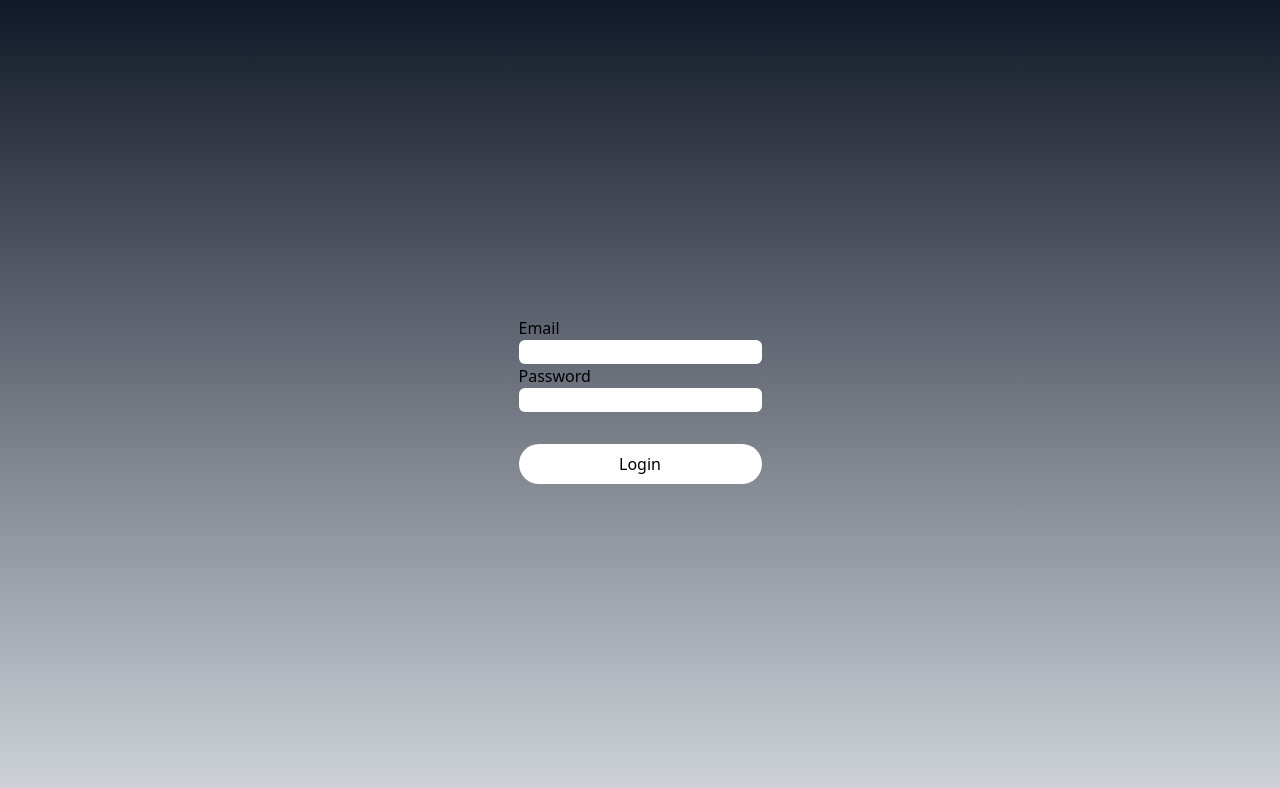
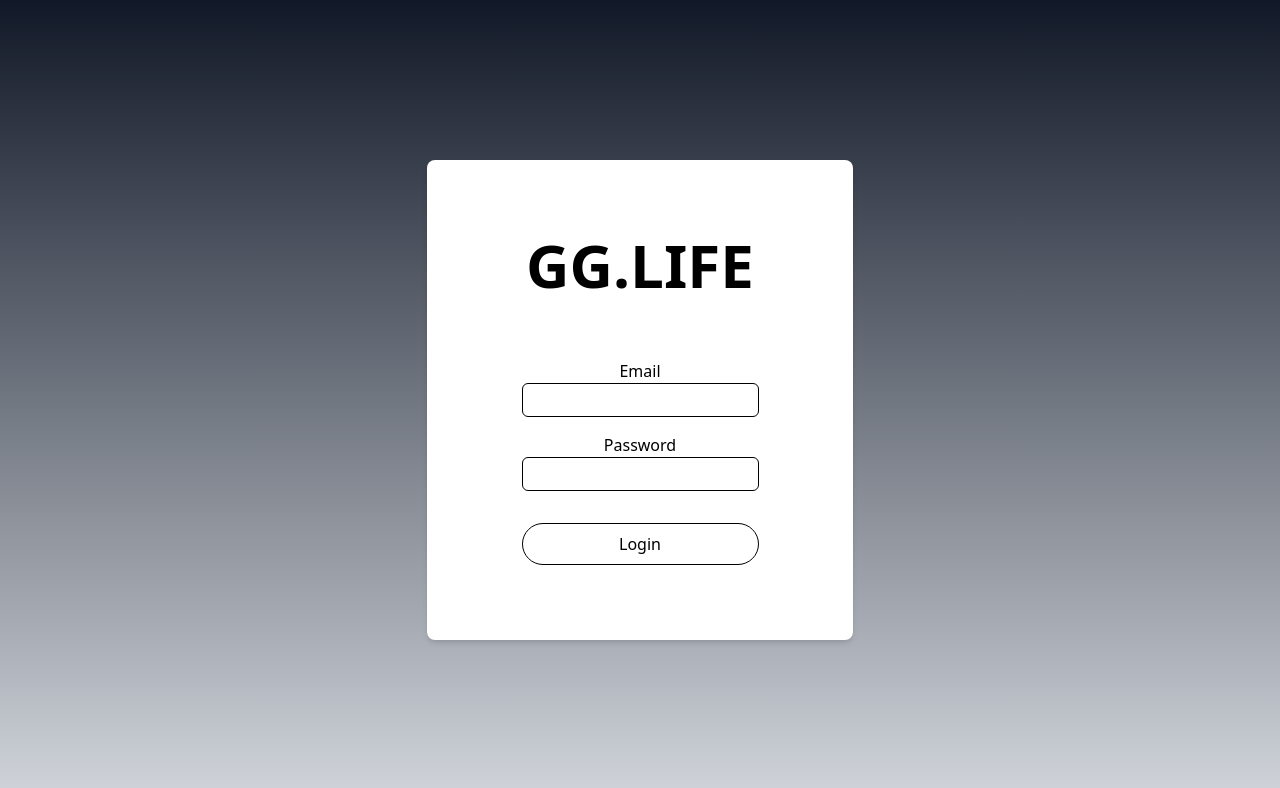
Before and after one commit to gnissley10/gg.life, a Next.js app: page / in a window 1280 px wide. Shown: the top 788 px of the page. Built offline with nearby package versions, Linux system fonts and the light colour scheme.

Commit message:
Self Auth done and starting work on finance dashboard

```diff
--- /dev/null
+++ b/app/api/sheets.js
@@ -0,0 +1,4 @@
+
+//
+// File that handles all the API calls to the finance google spreadsheet
+//
--- a/app/components/auth.js
+++ b/app/components/auth.js
@@ -3,15 +3,18 @@ import React from "react";
 import { useState } from "react";
 import { auth } from "../config/firebase";
 import { signInWithEmailAndPassword } from "firebase/auth";
+import { useRouter } from "next/navigation";
 
-async function signIn(email, password) {
-    // drop67care
+//
+// Sign in function using Firebase's built in auth function signInWithEmailAndPassword() then send User to finance dashboard
+//
+async function signIn(email, password, route) {
 
     signInWithEmailAndPassword(auth, email, password)
     .then((userCredential) => {
         // Signed in
         const user = userCredential.user;
-        console.log("Logged in as: " + user.email)
+        route.push('/dashboard');
     })
     .catch((error) => {
         const errorCode = error.code;
@@ -21,9 +24,11 @@ async function signIn(email, password) {
 }
 
 //
-// Sign in with firebase
+// Auth component to lock everyone out except me - (I'm the only user)
 //
 export default function Auth() {
+
+    const route = useRouter();
 
     // Hooks
     const [email, setEmail] = useState("");
@@ -31,12 +36,15 @@ export default function Auth() {
 
 
     return(
-        <div className="flex flex-col">
-            <label>Email</label>
-            <input className="text-black rounded-md px-1.5" type="text" onChange={e => setEmail(e.target.value)}/>
-            <label>Password</label>
-            <input className="text-black rounded-md px-1.5" type="password" onChange={e => setPassword(e.target.value)}/>
-            <button className="bg-white rounded-full text-black mt-8 pt-2 pb-2" onClick={() => signIn(email, password)}>Login</button>
+        <div className="flex bg-white rounded-lg shadow-md basis-1/3 h-3/5">
+            <div className="flex flex-col justify-center mx-auto">
+                <h2 className="text-center text-6xl font-bold text-black pb-16">GG.LIFE</h2>
+                <label className="self-center">Email</label>
+                <input className="text-black rounded-md pt-1 pl-1 pb-1 border border-black" type="text" onChange={e => setEmail(e.target.value)}/>
+                <label className="self-center mt-4">Password</label>
+                <input className="text-black rounded-md pt-1 pl-1 pb-1 border border-black" type="password" onChange={e => setPassword(e.target.value)}/>
+                <button className="bg-white rounded-full text-black mt-8 pt-2 pb-2 border border-black" onClick={() => signIn(email, password, route)}>Login</button>
+            </div>
         </div>
     );
 }
--- a/app/config/firebase.js
+++ b/app/config/firebase.js
@@ -1,6 +1,5 @@
 // Import the functions you need from the SDKs you need
 import { initializeApp } from "firebase/app";
-import { getAnalytics } from "firebase/analytics";
 import { getAuth } from "firebase/auth";
 
 const firebaseConfig = {
@@ -15,5 +14,4 @@ const firebaseConfig = {
 
 // Initialize Firebase
 const app = initializeApp(firebaseConfig);
-const analytics = getAnalytics(app);
 export const auth = getAuth(app);
--- /dev/null
+++ b/app/dashboard/page.js
@@ -0,0 +1,42 @@
+'use client'
+import React from "react";
+import { useState, useEffect } from "react";
+import { auth } from "../config/firebase";
+import { useRouter } from "next/navigation";
+import { checkAuth } from "../util/checkAuth";
+
+//
+//
+//
+export default function Page() {
+
+        const route = useRouter();
+
+        //
+        // Runs only on the first render
+        //
+        useEffect(() => {
+            if(checkAuth() === false) {
+                route.push("/");
+            }
+        }, []);
+
+
+        return(
+            <div className="h-full flex flex-col justify-center items-center">
+                {/* Graphs */}
+                <div className="flex bg-white rounded-lg shadow-md w-4/5 h-3/5">
+                    <div className="flex flex-row mx-auto items-center">
+
+                    </div>
+                </div>
+
+                {/* Month Breakdown */}
+                <div className="flex bg-white rounded-lg shadow-md w-4/5 h-1/4 mt-10">
+
+                </div>
+
+            </div>
+        );
+
+}
--- a/app/page.js
+++ b/app/page.js
@@ -1,17 +1,31 @@
 'use client'
 import { useRouter } from 'next/navigation';
+import React from 'react';
+import { useEffect } from 'react';
 import Auth from './components/auth.js';
+import { checkAuth } from './util/checkAuth.js';
 
 //
 // Initial page that will prompt login
 //
 export default function Page() {
 
-  return (
-    <div className="h-full flex justify-center items-center">
+    const route = useRouter();
 
-      <Auth/>
+    //
+    // Runs only on the first render
+    //
+    useEffect(() => {
+      if(checkAuth() === true) {
+          route.push("/dashboard");
+      }
+    }, []);
 
-    </div>
-  );
+    return (
+      <div className="h-full flex justify-center items-center">
+
+        <Auth/>
+
+      </div>
+    );
 }
--- /dev/null
+++ b/app/util/checkAuth.js
@@ -0,0 +1,13 @@
+import { auth } from "../config/firebase";
+
+//
+// Function to be used globally to check is user is logged in
+//
+export function checkAuth(){
+
+    if(!auth.currentUser) {
+        return false;
+    } else {
+        return true;
+    }
+}
```
